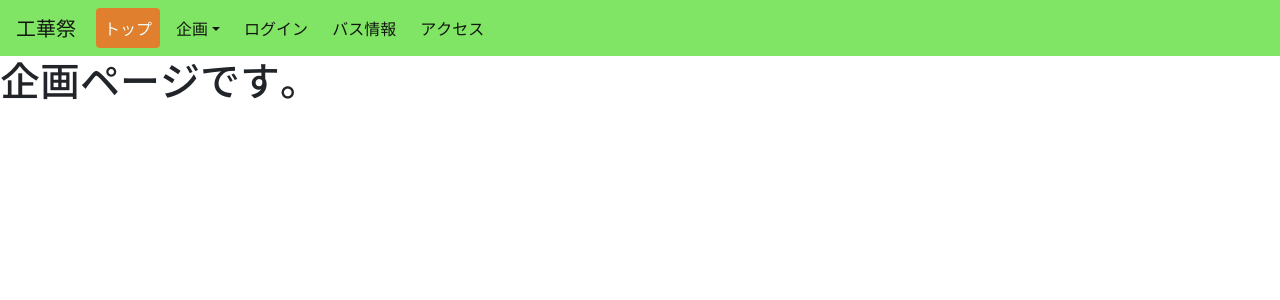
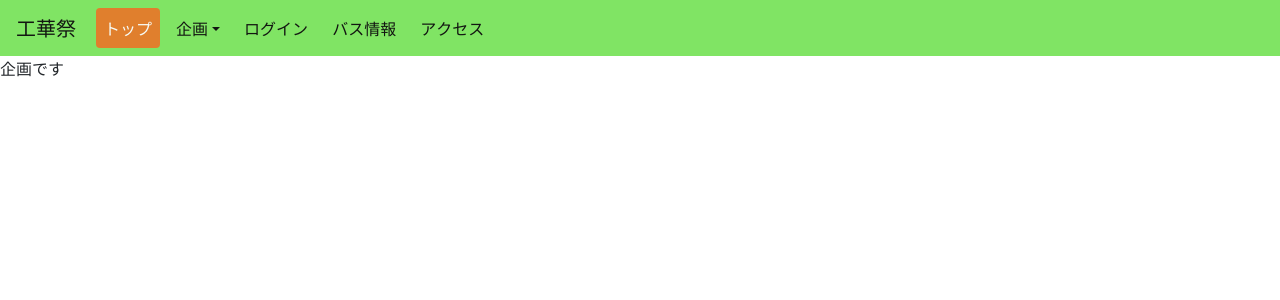
Before and after one commit to gKokasai/23rd.kokasai.com, a React app: page /project in a window 1280 px wide. Shown: the top 300 px of the page. Built offline with nearby package versions, Linux system fonts and the light colour scheme.

Commit message:
change: サンプル用の文を変更

```diff
--- a/src/components/pages/Home.tsx
+++ b/src/components/pages/Home.tsx
@@ -2,7 +2,7 @@ import React, { FC } from 'react';
 
 const Home: FC = () => (
   <>
-    <h1>ホームです。</h1>
+    <div>Homeです</div>
   </>
 );
 
--- a/src/components/pages/Project.tsx
+++ b/src/components/pages/Project.tsx
@@ -2,7 +2,7 @@ import React, { FC } from 'react';
 
 const Project: FC = () => (
   <>
-    <h1>企画ページです。</h1>
+    <div>企画です</div>
   </>
 );
 
```
